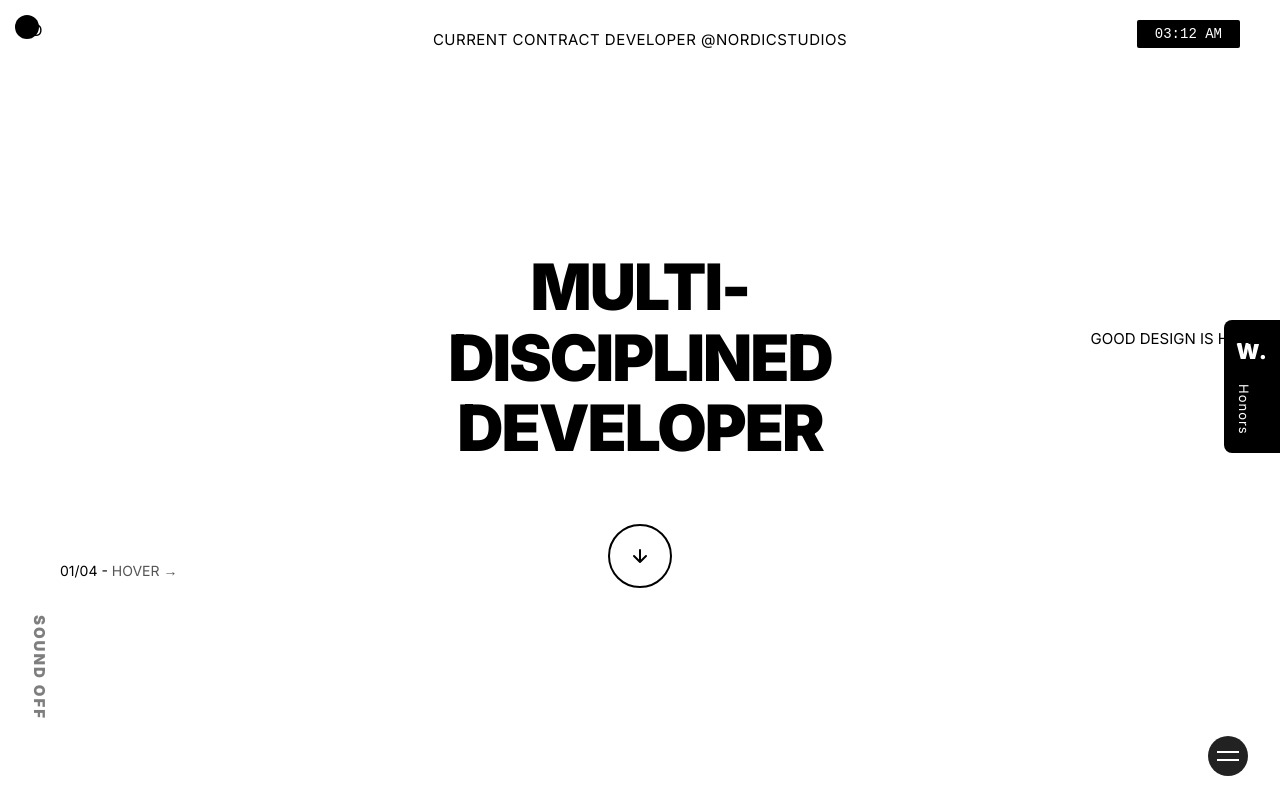
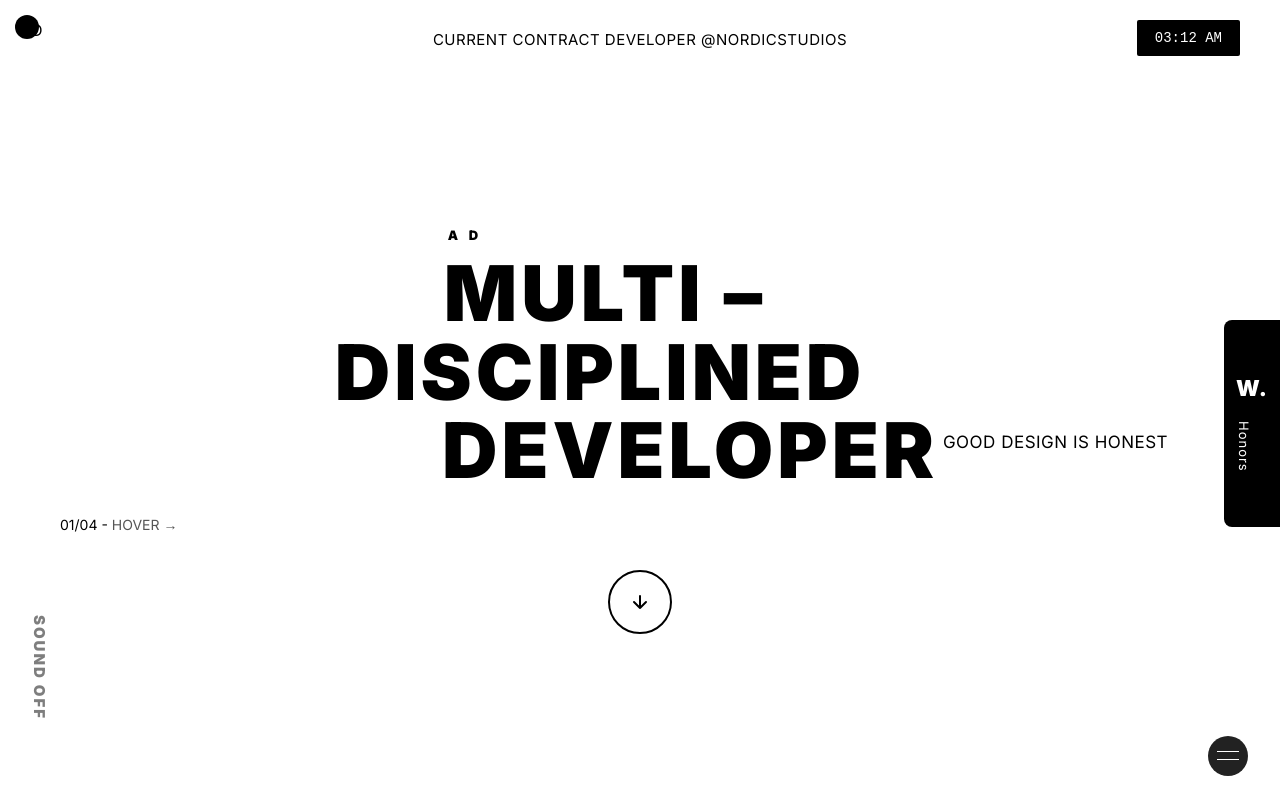
Before and after one commit to eryckassis/Portifolio, a Next.js app: page / in a window 1280 px wide. Built offline with nearby package versions, Linux system fonts and the light colour scheme.

Commit message:
Refactor MainTitle component for improved layout and styling; update Clock padding, MenuButton SVG height, and SideNav padding

```diff
--- a/src/app/page.tsx
+++ b/src/app/page.tsx
@@ -44,18 +44,6 @@ export default function Home() {
         >
           <Subtitle />
           <MainTitle />
-          <div
-            style={{
-              position: "absolute",
-              right: 0,
-              top: "50%",
-              transform: "translateY(-50%)",
-              fontWeight: 500,
-              fontSize: 15,
-            }}
-          >
-            GOOD DESIGN IS HONEST
-          </div>
         </div>
         <ScrollDownIcon />
       </div>
--- a/src/components/Clock.tsx
+++ b/src/components/Clock.tsx
@@ -12,7 +12,7 @@ export default function Clock() {
         right: 40,
         background: "#000",
         color: "#fff",
-        padding: "6px 18px",
+        padding: "10px 18px",
         borderRadius: 2,
         fontSize: 14,
         fontFamily: "monospace",
--- a/src/components/MainTitle.tsx
+++ b/src/components/MainTitle.tsx
@@ -1,21 +1,90 @@
-export default function Maintitle() {
+import React from "react";
+
+export default function MainTitle() {
   return (
-    <h1
+    <div
       style={{
-        fontSize: "5vw",
-        letterSpacing: "-2px",
-        fontWeight: 900,
-        lineHeight: 1.1,
-        margin: 0,
-        marginTop: 40,
-        marginBottom: 0,
+        width: "100%",
+        position: "relative",
+        display: "flex",
+        flexDirection: "column",
+        alignItems: "center",
+        margin: "60px 0 20px 0",
       }}
     >
-      MULTI-
-      <br />
-      DISCIPLINED
-      <br />
-      DEVELOPER
-    </h1>
+      {/* AD acima do título */}
+      <div
+        style={{
+          fontWeight: 700,
+          fontSize: 16,
+          letterSpacing: 2,
+          marginBottom: 10,
+        }}
+      >
+        <div
+          style={{
+            marginLeft: "-350px",
+            fontSize: 13,
+            lineHeight: 1.5,
+            letterSpacing: 4,
+          }}
+        >
+          A D
+        </div>
+      </div>
+
+      <div
+        style={{
+          position: "relative",
+          marginLeft: "20px",
+          display: "inline-block",
+          textAlign: "center",
+        }}
+      >
+        <div
+          style={{
+            fontSize: "6vw", // Responsivo, ajuste conforme necessário
+            fontWeight: 900,
+            lineHeight: 1.02,
+            letterSpacing: "-0.04em",
+            textTransform: "uppercase",
+            fontFamily: "'Inter', 'Arial Black', Arial, Helvetica, sans-serif",
+            display: "inline-block",
+            whiteSpace: "pre-line",
+          }}
+        >
+          <div style={{ marginLeft: "-90px", letterSpacing: 4 }}>MULTI –</div>
+          <div style={{ marginLeft: -100, letterSpacing: 4 }}>DISCIPLINED</div>
+          <div
+            style={{
+              position: "relative",
+              display: "flex",
+              alignItems: "center",
+            }}
+          >
+            <div style={{ marginLeft: "80px", letterSpacing: 4 }}>
+              DEVELOPER
+            </div>
+          </div>
+          {/* GOOD DESIGN IS HONEST alinhado à direita da última linha */}
+          <div
+            style={{
+              position: "absolute",
+              right: "-230px", // ajuste conforme largura do container/tela
+              bottom: 35,
+              fontSize: 17,
+              fontWeight: 500,
+              lineHeight: 1.4,
+              letterSpacing: 0.5,
+              textTransform: "uppercase",
+              fontFamily: "'Inter', Arial, Helvetica, sans-serif",
+              whiteSpace: "nowrap",
+            }}
+          >
+            GOOD DESIGN IS HONEST
+          </div>
+        </div>
+      </div>
+    </div>
   );
 }
--- a/src/components/MenuButton.tsx
+++ b/src/components/MenuButton.tsx
@@ -16,8 +16,8 @@ export default function MenuButton() {
       }}
     >
       <svg width="22" height="22" viewBox="0 0 22 22">
-        <rect y="6" width="22" height="2" fill="#fff" />
-        <rect y="14" width="22" height="2" fill="#fff" />
+        <rect y="6" width="22" height="1" fill="#fff" />
+        <rect y="14" width="22" height="1" fill="#fff" />
       </svg>
     </div>
   );
--- a/src/components/SideNav.tsx
+++ b/src/components/SideNav.tsx
@@ -8,7 +8,7 @@ export default function SideNav() {
         background: "#000",
         color: "#fff",
         borderRadius: "8px 0 0 8px",
-        padding: "18px 12px",
+        padding: "55px 12px",
         fontWeight: 900,
         fontSize: 22,
         letterSpacing: 1,
```
